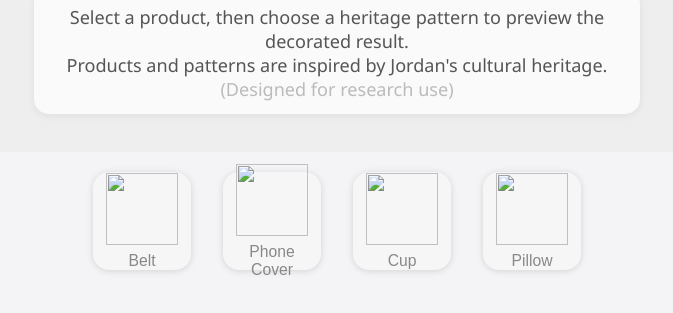
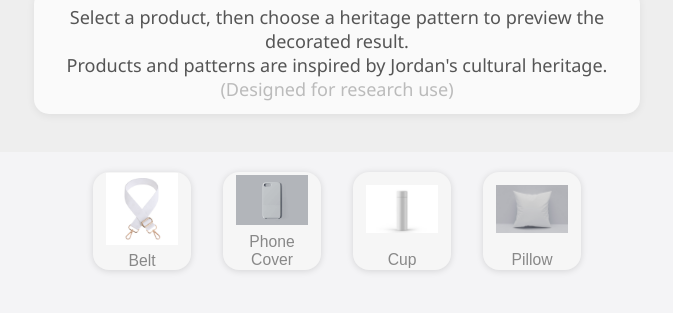
Before and after one commit to fadwa84/Discover-Jordanian-Heritage, a plain HTML site: page main.html in a window 1280 px wide. Shown: the part 123-436 px from the top of the page, without its empty margins (303-976 px from the left). Drawn offline with Linux system fonts and the light colour scheme.

Commit message:
Update main.html

```diff
--- a/main.html
+++ b/main.html
@@ -44,23 +44,22 @@
   <script>
     // بيانات المنتجات (منتجات فارغة)
     const products = [
-      {key:"belt", name:"Belt", blank:"products/belt-blank.jpg"},
-      {key:"cover", name:"Phone Cover", blank:"products/cover-blank.jpg"},
-      {key:"cup", name:"Cup", blank:"products/cup-blank.jpg"},
-      {key:"pillow", name:"Pillow", blank:"products/pillow-blank.jpg"}
-    ];
+  {key:"belt", name:"Belt", blank:"belt-blank.jpg"},
+  {key:"cover", name:"Phone Cover", blank:"cover-blank.jpg"},
+  {key:"cup", name:"Cup", blank:"cup-blank.jpg"},
+  {key:"pillow", name:"Pillow", blank:"pillow-blank.jpg"}
+];
     // بيانات النقوش
     const patterns = [
-      {key:"1", name:"Bedouin Rug", icon:"patterns/pattern-01.png"},
-      {key:"2", name:"Jordanian Shmagh", icon:"patterns/pattern-02.png"},
-      {key:"3", name:"Madaba Mosaic", icon:"patterns/pattern-03.png"},
-      {key:"4", name:"Straw Basket", icon:"patterns/pattern-04.png"}
-    ];
+  {key:"1", name:"Bedouin Rug", icon:"pattern-01.png"},
+  {key:"2", name:"Jordanian Shmagh", icon:"pattern-02.png"},
+  {key:"3", name:"Madaba Mosaic", icon:"pattern-03.png"},
+  {key:"4", name:"Straw Basket", icon:"pattern-04.png"}
+];
     // روابط صور المنتجات المنقوشة (نفس الأسماء الأصلية)
     function getDecoratedImg(productKey, patternKey){
       // مثال: belt1.jpg أو cup3.jpg إلخ
-      return `products/${productKey}${patternKey}.jpg`;
-    }
+return `${productKey}${patternKey}.jpg`;    }
 
     const productRow = document.getElementById("product-row");
     const mainImageArea = document.getElementById("main-image-area");
```
